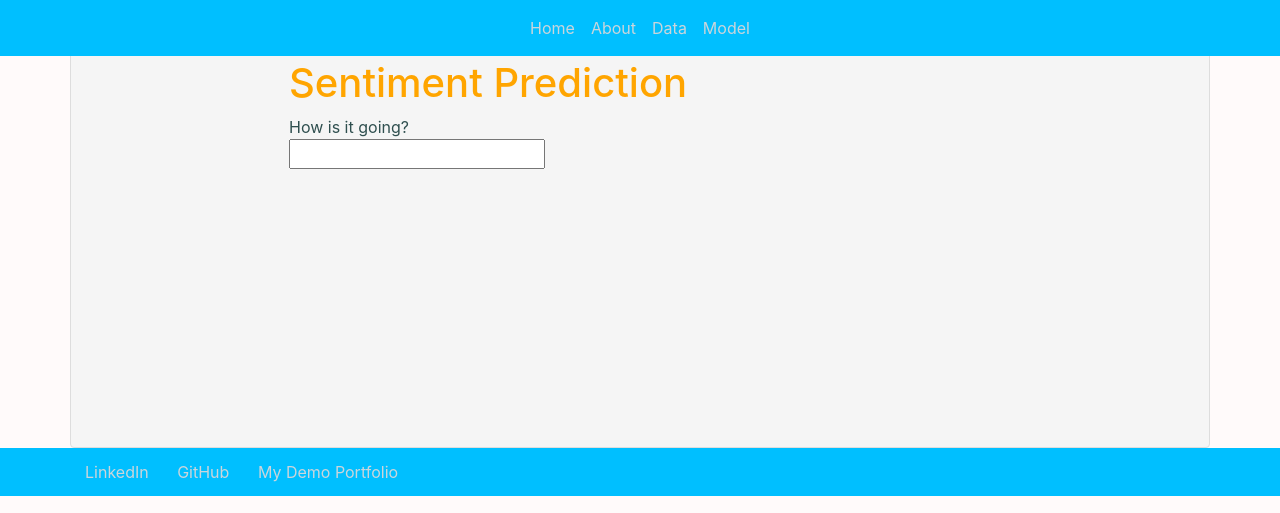
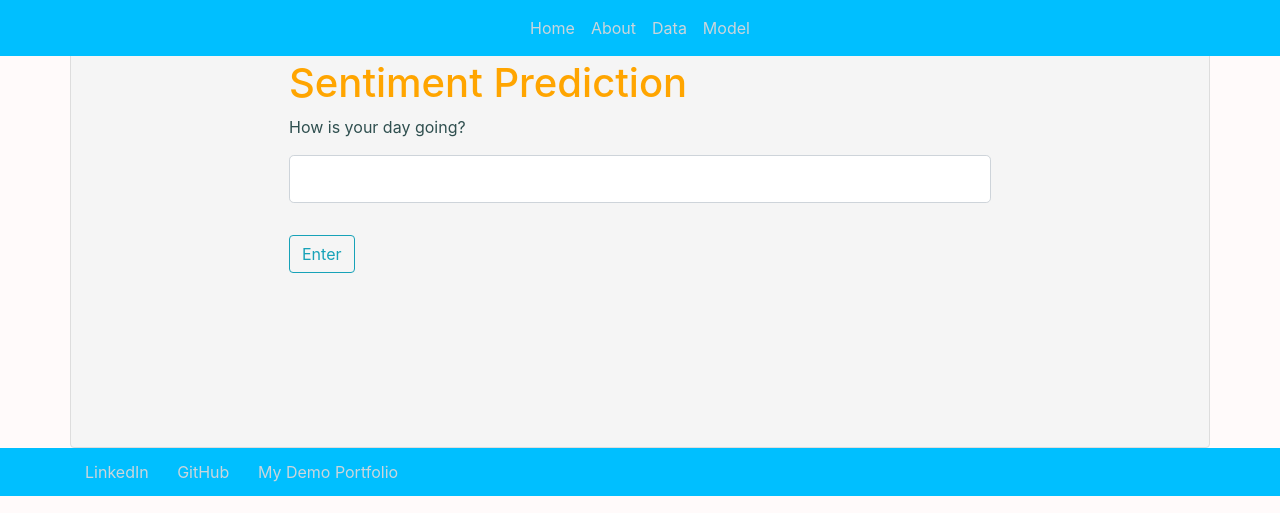
Before and after one commit to sabarishchockalingam2017/sentimentprediction, a Flask app: page / in a window 1280 px wide. Shown: the top 513 px of the page. Run offline with Flask 2, Linux system fonts and the light colour scheme; parts of the project's set-up code (start-up, migrations or seed data) failed here and were passed over; some libraries are stand-ins or nearby versions.

Commit message:
added flash message and improved layout to have footer link to protfolio page.

```diff
--- a/app/templates/home.html
+++ b/app/templates/home.html
@@ -2,9 +2,32 @@
 {% block content %}
     <section class="home-section">
         <h1 class="page_title">Sentiment Prediction</h1>
-        <a>How is it going?</a>
-        <div>
-            <input class="model_input">
-        </div>
+
+        <form method="POST" action="">
+            {{ form.hidden_tag() }}
+            <fieldset class="form-group">
+                <p>How is your day going?</p>
+                <div class="form-group">
+                    {{ form.userinput(class="form-control form-control-lg") }}
+                </div>
+            </fieldset>
+            <div class="form-group">
+                {{ form.submit(class="btn btn-outline-info") }}
+            </div>
+            {% with messages = get_flashed_messages() %}
+                {% if messages %}
+                    <div class="prediction-result">
+                        {{ messages }}
+                    </div>
+                {% endif %}
+            {% endwith %}
+        </form>
+
+        <!--<div>-->
+            <!--<textarea class="model_input"></textarea>-->
+        <!--</div>-->
+        <!--<div>-->
+            <!--<button class="submit_text">Enter</button>-->
+        <!--</div>-->
     </section>
 {% endblock content %}
--- a/app/templates/layout.html
+++ b/app/templates/layout.html
@@ -46,7 +46,7 @@
         <div class="container">
             <a class="footer-links mr-4" href="https://www.linkedin.com/in/sabarishchockalingam/">LinkedIn</a>
             <a class="footer-links mr-4" href="https://github.com/sabarishchockalingam2017/sentimentprediction">GitHub</a>
-            <a class="footer-links mr-4">My Demo Portfolio</a>
+            <a class="footer-links mr-4" href="https://sabcdemos.weebly.com">My Demo Portfolio</a>
         </div>
     </footer>
 
```
